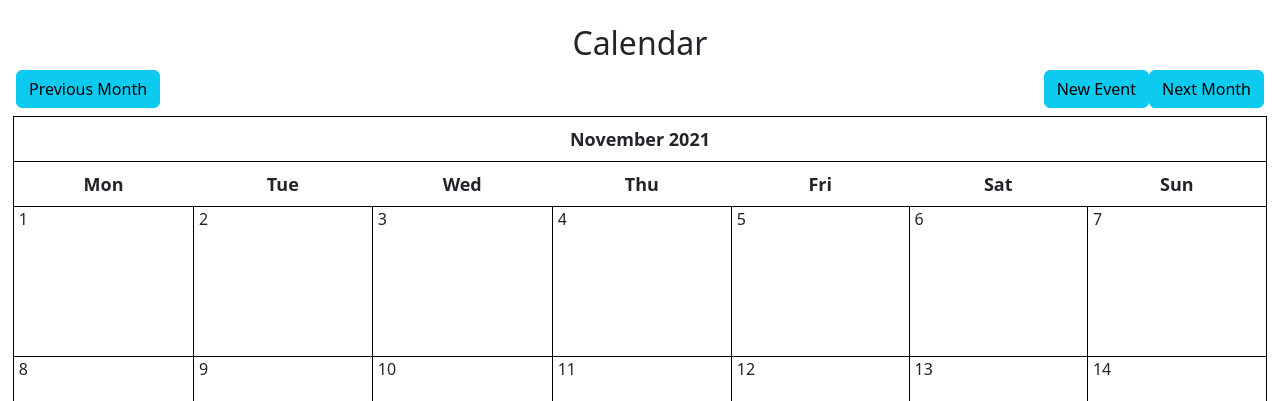
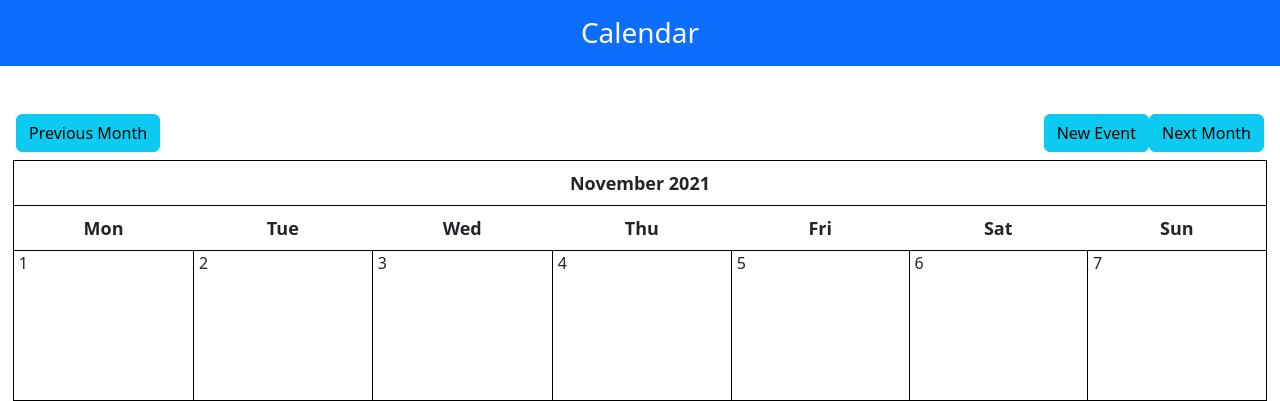
Before and after one commit to geetan-gandhe/assignment-organizer, a Django app: page /calendar/ in a window 1280 px wide. Shown: the part 40-441 px from the top of the page. Run offline with Django 3.2, Linux system fonts and the light colour scheme; data that the repository does not hold is empty; some libraries are stand-ins or nearby versions.

Commit message:
Fixed Header

```diff
--- a/organizer/templates/organizer/calendar.html
+++ b/organizer/templates/organizer/calendar.html
@@ -4,10 +4,11 @@
 {% bootstrap_css %}
 {% bootstrap_javascript %}
 
+<h3><div class = "text-center mb-4 p-3 mb-2 bg-primary text-white"> Calendar</div></h3>
+
 <body>
 {% block content %}
 <br>
-<h2 class="text-center">Calendar</h2>
 <a class="btn btn-info left ml-3 mb-2"  href="{% url 'organizer:calendar' %} ? {{prev_month}}"> Previous Month </a>
 <a class="btn btn-info right mr-3 mb-2" href="{% url 'organizer:calendar' %} ? {{next_month}}"> Next Month </a>
 <a class="btn btn-info right" href="{% url 'organizer:event_new' %}"> New Event </a>
```
